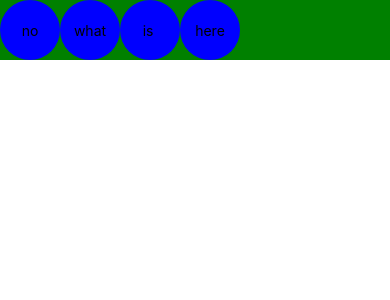
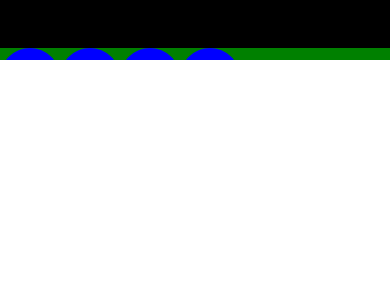
Before and after one commit to Stil87/group_up_package, a React Native app: screen / in a window 390 px wide. Shown: the top 300 px of the page. Built offline with nearby package versions, Linux system fonts and the light colour scheme.

Commit message:
animation works

```diff
--- a/App.tsx
+++ b/App.tsx
@@ -8,9 +8,9 @@
  * @format
  */
 
-import { isTemplateElement } from '@babel/types';
-import React, { ReactComponentElement, useState } from 'react';
-import SourceList from './components/Grouper'
+import {isTemplateElement} from '@babel/types';
+import React, {ReactComponentElement, useState} from 'react';
+import {SourceList, TargetList, Grouper} from './components/Grouper';
 import {
   SafeAreaView,
   StyleSheet,
@@ -38,33 +38,41 @@ import {
   ReloadInstructions,
 } from 'react-native/Libraries/NewAppScreen';
 
-interface CustomListItem { title: string, id: number }
-interface ClonePosition { x: number, y: number }
+interface CustomListItem {
+  title: string;
+  id: number;
+}
+interface ClonePosition {
+  x: number;
+  y: number;
+}
 
 const Data: CustomListItem[] = [
-  { title: "hello", id: 1 },
-  { title: "bye", id: 2 },
-  { title: "love", id: 3 },
-  { title: "Donald", id: 4 },
-]
+  {title: 'hello', id: 1},
+  {title: 'bye', id: 2},
+  {title: 'love', id: 3},
+  {title: 'Donald', id: 4},
+];
 
 let ScreenHeight = Dimensions.get("window").height;
 
-const initialElem: React.DetailedReactHTMLElement<{ style: any }, any>[] = []
+const initialElem: React.DetailedReactHTMLElement<{style: any}, any>[] = [];
 
 const testDate: Array<{}> = [
-  { title: "no", id: 6 },
-  { title: "what", id: 7 },
-  { title: "is ", id: 8 },
-  { title: "here", id: 9 },
-]
-
-
-
-
-
-
-
+  {title: 'Andrew', id: 1},
+  {title: 'Berta', id: 2},
+  {title: 'leo', id: 3},
+  {title: 'jo cock', id: 4},
+  /*
+  {title: 'steve', id: 5},
+  {title: 'inna', id: 6},
+  {title: 'till', id: 7},
+  {title: 'tobi', id: 8},
+  {title: 'no', id: 6},
+  {title: 'what', id: 7},
+  {title: 'is ', id: 8},
+  {title: 'here', id: 9}, */
+];
 
 /*
 const getItemPosition = (item:) =>{
@@ -73,198 +81,193 @@ const getItemPosition = (item:) =>{
 }
 */
 interface AppState {
-  point: Animated.ValueXY,
-  flightY: Animated.Value,
-  draggingIndex: number,
-  currentItem: CustomListItem,
-  hidden: boolean,
-  dragging: boolean,
-  DataTwo: CustomListItem[]
-  DataThree: CustomListItem[]
-
-
-
-
+  point: Animated.ValueXY;
+  flightY: Animated.Value;
+  draggingIndex: number;
+  currentItem: CustomListItem;
+  hidden: boolean;
+  dragging: boolean;
+  DataTwo: CustomListItem[];
+  DataThree: CustomListItem[];
 }
 
 // const grouper = new Grouper({sourceList: testDate}); ///_____-------------------
 
 class App extends React.Component {
-
-
   state: AppState = {
     point: new Animated.ValueXY(),
     flightY: new Animated.Value(0),
 
-    currentItem: { title: 'hello', id: 1 },
+    currentItem: {title: 'hello', id: 1},
     draggingIndex: -1,
     hidden: true,
     dragging: false,
     DataTwo: [
-      { title: "Andrew", id: 1 },
-      { title: "Berta", id: 2 },
-      { title: "leo", id: 3 },
-      { title: "jo cock", id: 4 },
-      { title: "steve", id: 5 },
-      { title: "inna", id: 6 },
-      { title: "till", id: 7 },
-      { title: "tobi", id: 8 },
+      {title: 'Andrew', id: 1},
+      {title: 'Berta', id: 2},
+      {title: 'leo', id: 3},
+      {title: 'jo cock', id: 4},
+      {title: 'steve', id: 5},
+      {title: 'inna', id: 6},
+      {title: 'till', id: 7},
+      {title: 'tobi', id: 8},
+    ],
+    DataThree: [{title: 'Andrew', id: 1}],
+  };
 
-    ],
-    DataThree: [{ title: "Andrew", id: 1 }]
-
-  }
-
-  _panResponder: PanResponderInstance
-  Flight = new Animated.ValueXY()
+  _panResponder: PanResponderInstance;
+  Flight = new Animated.ValueXY();
   scrollOffSet = 0;
-  flatListLayoutOffset = 0
-  listItemHeight = 0
-  listItemWidth = 0
+  flatListLayoutOffset = 0;
+  listItemHeight = 0;
+  listItemWidth = 0;
   currentIndex = -1;
 
   // size = new Animated.Value()
 
   constructor(props: {} | Readonly<{}>) {
-    super(props)
+    super(props);
 
     this._panResponder = PanResponder.create({
       // Ask to be the responder:
       onStartShouldSetPanResponder: (evt, gestureState) => true,
-      onStartShouldSetPanResponderCapture: (evt, gestureState) =>
-        true,
+      onStartShouldSetPanResponderCapture: (evt, gestureState) => true,
       onMoveShouldSetPanResponder: (evt, gestureState) => true,
-      onMoveShouldSetPanResponderCapture: (evt, gestureState) =>
-        true,
+      onMoveShouldSetPanResponderCapture: (evt, gestureState) => true,
 
       onPanResponderGrant: (evt, gestureState) => {
-        console.log(this.listItemHeight, 'itemheight')
-        this.setState({ hidden: false })
-        this.setState({ dragging: true })
-        this.currentIndex = this.xToIndex(gestureState.x0)
-        this.setState({ draggingIndex: this.currentIndex })
+        console.log(this.listItemHeight, 'itemheight');
+        this.setState({hidden: false});
+        this.setState({dragging: true});
+        this.currentIndex = this.xToIndex(gestureState.x0);
+        this.setState({draggingIndex: this.currentIndex});
 
         // console.log(this.currentIndex, 'current Index')
-        this.setState({ currentItem: this.state.DataTwo[this.currentIndex] })
+        this.setState({currentItem: this.state.DataTwo[this.currentIndex]});
         // console.log(gestureState.x0, 'Gesture x0 mouse exact')
         // console.log(gestureState.y0, 'Gesture y0 mouse exact')
         // console.log(this.currentIndex, 'current Item')
         // console.log(this.currentIndex, 'current Item')
 
-        Animated.event([{
+        Animated.event(
+          [
+            {
               y: this.state.point.y,
-          x: this.state.point.x
-        }], { useNativeDriver: false })({
+              x: this.state.point.x,
+            },
+          ],
+          {useNativeDriver: false},
+        )({
           y: gestureState.y0 - this.listItemHeight / 2,
 
-          x: gestureState.x0 - this.listItemWidth / 2
-        })
+          x: gestureState.x0 - this.listItemWidth / 2,
+        });
 
         // The gesture has started. Show visual feedback so the user knows
         // what is happening!
         // gestureState.d{x,y} will be set to zero now
       },
       onPanResponderMove: (evt, gestureState) => {
-        Animated.event([{
+        Animated.event(
+          [
+            {
               y: this.state.point.y,
-          x: this.state.point.x
-        }], { useNativeDriver: false })({
+              x: this.state.point.x,
+            },
+          ],
+          {useNativeDriver: false},
+        )({
           y: gestureState.moveY - this.listItemHeight / 2,
 
-          x: gestureState.moveX - this.listItemWidth / 2
-        })
+          x: gestureState.moveX - this.listItemWidth / 2,
+        });
 
-        console.log(gestureState.moveY, 'gesture State Release')
+        console.log(gestureState.moveY, 'gesture State Release');
         // console.log(gestureState.x0, 'hello')
         // The most recent move distance is gestureState.move{X,Y}
         // The accumulated gesture distance since becoming responder is
         // gestureState.d{x,y}
       },
-      onPanResponderTerminationRequest: (evt, gestureState) =>
-        false,
+      onPanResponderTerminationRequest: (evt, gestureState) => false,
       onPanResponderRelease: (evt, gestureState) => {
         // The user has released all touches while this view is the
         // responder. This typically means a gesture has succeeded
         // console.log(gestureState.x0)
-        console.log(this.state.DataThree, 'datathree')
-        const currentItemSave = this.state.DataTwo[this.currentIndex]
-        console.log(currentItemSave, 'CURRENTITEMSAVE')
-        Animated.timing(this.state.point.y, { toValue: -300, duration: 1500, useNativeDriver: false }).start(() => {
-          this.setState({ DataThree: [...this.state.DataThree, currentItemSave] })
-          console.log(this.state.DataThree, 'datathreeAFter')
-        })
-        const myArray = this.state.DataTwo
+        console.log(this.state.DataThree, 'datathree');
+        const currentItemSave = this.state.DataTwo[this.currentIndex];
+        console.log(currentItemSave, 'CURRENTITEMSAVE');
+        Animated.timing(this.state.point.y, {
+          toValue: -300,
+          duration: 1500,
+          useNativeDriver: false,
+        }).start(() => {
+          this.setState({
+            DataThree: [...this.state.DataThree, currentItemSave],
+          });
+          console.log(this.state.DataThree, 'datathreeAFter');
+        });
+        const myArray = this.state.DataTwo;
 
         if (this.currentIndex > -1) {
           myArray.splice(this.currentIndex, 1);
         }
-        this.setState({ DataTwo: myArray, draggingIndex: -1 })
+        this.setState({DataTwo: myArray, draggingIndex: -1});
       },
       onPanResponderTerminate: (evt, gestureState) => {
         // Another component has become the responder, so this gesture
         // should be cancelled
-
       },
       onShouldBlockNativeResponder: (evt, gestureState) => {
         // Returns whether this component should block native components from becoming the JS
         // responder. Returns true by default. Is currently only supported on android.
         return true;
-      }
-    })
+      },
+    });
   }
 
-
-
-  xToIndex = (x: number) => Math.floor((this.scrollOffSet + x - this.flatListLayoutOffset) / this.listItemWidth)
-
-
-
+  xToIndex = (x: number) =>
+    Math.floor(
+      (this.scrollOffSet + x - this.flatListLayoutOffset) / this.listItemWidth,
+    );
 
   render() {
-    const { DataTwo, dragging, hidden, draggingIndex } = this.state;
+    const {DataTwo, dragging, hidden, draggingIndex} = this.state;
 
-    const getListItem = ({ item }: any, index: number) =>
-      (
+    const getListItem = ({item}: any, index: number) => (
       <View
-          onLayout={e => {
-            this.listItemHeight = e.nativeEvent.layout.height
-            this.listItemWidth = e.nativeEvent.layout.width
+        onLayout={(e) => {
+          this.listItemHeight = e.nativeEvent.layout.height;
+          this.listItemWidth = e.nativeEvent.layout.width;
         }}
         {...this._panResponder.panHandlers}
-
-
-          style={[styles.listItemContainerStyle,
-          { opacity: draggingIndex === index ? 0 : 1 }
+        style={[
+          styles.listItemContainerStyle,
+          {opacity: draggingIndex === index ? 0 : 1},
         ]}
         // {...console.log(item.title)}
       >
-          <View
-          >
+        <View>
           <Text style={styles.listItemTextStyle}>{item.title}</Text>
         </View>
       </View>
-
-      )
-
+    );
 
     return (
-
       <SafeAreaView>
-
         <View
-          style={{ height: "100%", flexDirection: "column", justifyContent: "flex-end" ,position:"relative"}}
-        >
-
-
-
+          style={{
+            height: '100%',
+            flexDirection: 'column',
+            justifyContent: 'flex-end',
+            position: 'relative',
+          }}>
+          <Grouper>
+            <TargetList></TargetList>
+            <View style={{backgroundColor:"black", height: "80%"}}></View>
             <SourceList
-
-              sourceList={testDate}
-              horizontal={true}
-              // styles={}
-              ></SourceList>
-
-
+              sourceListProp={testDate}
+              horizontal={true}></SourceList>
+          </Grouper>
 
           {/*  <FlatList
           horizontal
@@ -300,17 +303,9 @@ class App extends React.Component {
  */}
         </View>
       </SafeAreaView>
-
     );
   }
-};
-
-
-
-
-
-
-
+}
 
 const styles = StyleSheet.create({
   listItemContainerStyle: {
@@ -321,13 +316,11 @@ const styles = StyleSheet.create({
     justifyContent: "center",
     alignItems: "center",
     margin: 0,
-
   },
   listItemTextStyle: {
     fontSize: 15,
-    color: "white"
-
-  }
+    color: 'white',
+  },
 });
 
 export default App;
--- a/components/Grouper.tsx
+++ b/components/Grouper.tsx
@@ -1,143 +1,74 @@
-import React, { useState, useRef } from "react";
-import { Animated, Dimensions, FlatList, PanResponder, PanResponderInstance, PointPropType, SafeAreaView, Text, View } from "react-native";
+import React, { useState, useRef, useEffect } from 'react';
+import {
+  Animated,
+  Dimensions,
+  FlatList,
+  PanResponder,
+  PanResponderInstance,
+  PointPropType,
+  SafeAreaView,
+  Text,
+  View,
+} from 'react-native';
 
+/*
 
-
-
-const Grouper = () => {
-
-
+const grouper = (newList, setTargetList ) => {
+  setTargetList(newList);
+  TargetList(newList, ()=>)
 }
 
-const SourceList = (props: any) => {
-  const { sourceList, horizontal, styles } = props
+const GlobalTargetList = []
 
+ */
 
-  const [currentItem, setcurrentItem] = useState({})
-  const [hidden, sethidden] = useState(true)
-  const [gestureStateY, setgestureStateY] = useState(0)
+const Grouper = (props) => {
+  const [targetListGrouper, setTargetListGrouper] = useState([]);
+  const [targetListLocationProp, settargetListLocation] = useState(0);
+  const source = props.children[2];
+  const middle = props.children[1];
+  const target = props.children[0];
+  const sendItems = (item) => {
+    setTargetListGrouper((list) => [...list, item]);
+  };
+  const sendLocation = (x) => {
+    settargetListLocation(x);
+  };
 
- let animatedItemPoint = useRef(new Animated.ValueXY()).current
-  // const [animatedItemPoint, setanimatedItemPoint] = useState(new Animated.ValueXY())
-  let currentItemIndex=-1
-  let listItemWidth = 0
-  let listItemHeight = 0
-  let scrollOffSet = 0
-  let flatListLayoutX = 0
-  let flatListLayoutY = 0
+  return (
+    <>
+      {[
+        React.cloneElement(target, {
+          setTargetListGrouper,
+          targetListGrouper,
+          sendLocation,
+        }),
+        ,
+        React.cloneElement(middle),
+        React.cloneElement(source, {
+          sendItems,
+          settargetListLocation,
+          targetListLocationProp,
+        }),
+      ]}
+    </>
+  )
 
-  console.log( Dimensions.get('window').height)
+};
 
+const TargetList = ({ targetListGrouper, sendLocation }) => {
+  const [targetList, setTargetList] = useState(targetListGrouper);
+  let location = 0;
+  useEffect(() => {
+    setTargetList((list) => [...targetListGrouper]);
+    return () => { };
+  }, [targetListGrouper]);
 
-  // Interface Item  typeof sourceList[0]
-
-
-  const panResponder = React.useRef(
-    PanResponder.create({
-      // Ask to be the responder:
-      onStartShouldSetPanResponder: (evt, gestureState) => true,
-      onStartShouldSetPanResponderCapture: (evt, gestureState) =>
-        true,
-      onMoveShouldSetPanResponder: (evt, gestureState) => true,
-      onMoveShouldSetPanResponderCapture: (evt, gestureState) =>
-        true,
-
-      onPanResponderGrant: (evt, gestureState) => {
-        // The gesture has started. Show visual feedback so the user knows
-        // what is happening!
-        // gestureState.d{x,y} will be set to zero now
-        console.log(gestureState.y0, 'gesture state Grantt')
-        console.log(flatListLayoutY, 'flatlistLayout Y')
-        setgestureStateY(gestureState.y0)
-
-
-        // console.log(listItemWidth, 'list ITem Width layout value')
-        // console.log(xToIndex(gestureState.x0), 'gesture state Grantt X index to ')
-        sethidden(false)
-        currentItemIndex = xToIndex(gestureState.x0)
-
-        // console.log(currentItemIndex, 'here currentItemIndes')
-
-        // console.log(sourceList[currentItemIndex])
-        setcurrentItem(sourceList[currentItemIndex])
-
-        Animated.event(
-          [{
-            y: animatedItemPoint.y,
-            x: animatedItemPoint.x
-          }],
-          { useNativeDriver: false }
-        )
-          ({
-            y: gestureState.y0 -50  - listItemHeight / 2,
-            x: gestureState.x0 - listItemWidth / 2
-          })
-        // console.log(currentItem, 'here')
-        console.log(animatedItemPoint, 'animated point')
-
-      },
-      onPanResponderMove: (evt, gestureState) => {
-        // The most recent move distance is gestureState.move{X,Y}
-        // The accumulated gesture distance since becoming responder is
-        // gestureState.d{x,y}
-        Animated.event(
-          [{
-            y: animatedItemPoint.y,
-            x: animatedItemPoint.x
-          }],
-          { useNativeDriver: false }
-        )
-          ({
-            y: gestureState.moveY -50 - listItemHeight/2,
-            x: gestureState.moveX - listItemWidth/2
-          })
-
-        console.log(animatedItemPoint, 'here')
-
-      },
-      onPanResponderTerminationRequest: (evt, gestureState) =>
-        false,
-      onPanResponderRelease: (evt, gestureState) => {
-        // The user has released all touches while this view is the
-        // responder. This typically means a gesture has succeeded
-        Animated.timing(
-          animatedItemPoint.y, { toValue: -300, duration: 1000, useNativeDriver: false }
-        ).start(() => {
-          console.log('animation over')
-        })
-      },
-      onPanResponderTerminate: (evt, gestureState) => {
-        // Another component has become the responder, so this gesture
-        // should be cancelled
-      },
-      onShouldBlockNativeResponder: (evt, gestureState) => {
-        // Returns whether this component should block native components from becoming the JS
-        // responder. Returns true by default. Is currently only supported on android.
-        return true;
-      }
-    })
-  ).current;
-
-
-  const xToIndex = (x: number) => Math.floor((scrollOffSet + x - flatListLayoutX) / listItemWidth)
-
-
-
-
-  const getListItem = (item) => {
+  const getListItem = (item, index) => {
+    // console.log(item,'item from get list item')
 
     return (
       <View
-        onLayout={e => {
-
-          listItemWidth = e.nativeEvent.layout.width
-          listItemHeight = e.nativeEvent.layout.height
-
-          console.log(listItemHeight, listItemWidth)
-
-        }}
-        {...panResponder.panHandlers}
-
         style={{
           height: 60,
           width: 60,
@@ -146,67 +77,249 @@ const SourceList = (props: any) => {
           justifyContent: "center",
           alignItems: "center",
           margin: 0,
-        }}
-
-      >
-
+        }}>
         <Text>{item.title}</Text>
       </View>
     )
 
-  }
+  };
+
   return (
-
     <>
       <FlatList
-        data={sourceList}
-        renderItem={({ item }) => getListItem(item)}
-        keyExtractor={item => item.id + ''}
-        horizontal={horizontal}
-        style={{ flexGrow: 0, backgroundColor: "green" }}
+        horizontal
+        data={targetList}
+        renderItem={({ item, index }) => {
+          return getListItem(item, index);
+        }}
+        keyExtractor={(index) => index + 'Ab'}
+        style={{ flexGrow: 0, backgroundColor: 'yellow' }}
+        scrollEventThrottle={16}
+        onLayout={(e) => {
+          sendLocation(e.nativeEvent.layout.y);
+        }}
+      />
+    </>
+  );
+}
 
 
-        scrollEventThrottle={16}
-        onScroll={e => scrollOffSet = e.nativeEvent.contentOffset.x}
-        onLayout={e => {
-          flatListLayoutX = e.nativeEvent.layout.x
-          flatListLayoutY = e.nativeEvent.layout.y
-        }}
-      >
-      </FlatList>
+const SourceList = (props: any) => {
+  const {
+    sourceListProp,
+    horizontal,
+    styles,
+    sendItems,
+    targetListLocationProp,
+  } = props;
+
+  const [sourceList, setsourceList] = useState(sourceListProp);
+  const [targetListLocation, settargetListLocation] = useState(
+    targetListLocationProp,
+  );
+  const [sourceListLocation, setSourceListLocation] = useState(0);
+
+  useEffect(() => {
+    settargetListLocation(targetListLocationProp);
+    return () => { };
+  }, [targetListLocationProp])
 
 
-      { !hidden && <Animated.View
-      {...console.log(animatedItemPoint.getLayout().top,  'top in flat list')}
+  const [currentItem, setcurrentItem] = useState({});
+  const [hidden, sethidden] = useState(true);
+  const [draggingIndex, setdraggingIndex] = useState(-1);
+
+  let animatedItemPoint = useRef(new Animated.ValueXY()).current;
+  // const [animatedItemPoint, setanimatedItemPoint] = useState(new Animated.ValueXY())
+  let currentItemIndex = -1;
+  let listItemWidth = 0;
+  let listItemHeight = 0;
+  let scrollOffSet = 0;
+  let flatListLayoutX = 0;
+  let flatListLayoutY = 0;
+  let counter = 0
+
+  // console.log(Dimensions.get('window').height)
+
+  const panResponder = React.useRef(
+    PanResponder.create({
+      // Ask to be the responder:
+      onStartShouldSetPanResponder: (evt, gestureState) => true,
+      onStartShouldSetPanResponderCapture: (evt, gestureState) => true,
+      onMoveShouldSetPanResponder: (evt, gestureState) => true,
+      onMoveShouldSetPanResponderCapture: (evt, gestureState) => true,
+
+      onPanResponderGrant: (evt, gestureState) => {
+        // The gesture has started. Show visual feedback so the user knows
+        // what is happening!
+        // gestureState.d{x,y} will be set to zero now
+
+        // console.log(listItemWidth, 'list ITem Width layout value')
+        // console.log(xToIndex(gestureState.x0), 'gesture state Grantt X index to ')
+        sethidden(false);
+        currentItemIndex = xToIndex(gestureState.x0);
+        setdraggingIndex(currentItemIndex)
+
+
+        setcurrentItem(sourceList[currentItemIndex]);
+
+        Animated.event(
+          [
+            {
+              y: animatedItemPoint.y,
+              x: animatedItemPoint.x,
+            },
+          ],
+          { useNativeDriver: false },
+        )({
+          y: gestureState.y0 - 50 - listItemHeight / 2,
+          x: gestureState.x0 - listItemWidth / 2,
+        });
+      },
+      onPanResponderMove: (evt, gestureState) => {
+        // The most recent move distance is gestureState.move{X,Y}
+        // The accumulated gesture distance since becoming responder is
+        // gestureState.d{x,y}
+        Animated.event(
+          [
+            {
+              y: animatedItemPoint.y,
+              x: animatedItemPoint.x,
+            },
+          ],
+          { useNativeDriver: false },
+        )({
+          y: gestureState.moveY - 50 - listItemHeight / 2,
+          x: gestureState.moveX - listItemWidth / 2,
+        });
+
+        console.log(evt.nativeEvent.timestamp, 'here')
+        console.log(animatedItemPoint.getLayout().left, 'animated layout y release')
+
+
+      },
+      onPanResponderTerminationRequest: (evt, gestureState) => false,
+      onPanResponderRelease: (evt, gestureState) => {
+        // The user has released all touches while this view is the
+        // responder. This typically means a gesture has succeeded
+        console.log(gestureState.dy, 'Release velocity');
+
+        const currentItem = sourceList[currentItemIndex];
+
+
+
+        Animated.decay(animatedItemPoint, {
+          /*   toValue: sourceListLocation +60 - targetListLocation ,
+           duration: 1000, */
+
+          useNativeDriver: false,
+          velocity: { x: gestureState.vx, y: gestureState.vy },
+          deceleration: 0.996,
+        }).start(() => {
+          Animated.timing(animatedItemPoint, {
+            toValue: { y: sourceListLocation + 40 - targetListLocation, x: counter * listItemWidth },
+            duration: 500,
+            useNativeDriver: false,
+          }).start(() => {
+            console.log('animation over------------------');
+            sendItems(currentItem);
+            sethidden(true);
+            counter++;
+
+
+          });
+        });
+
+        console.log('after Animation should get to here')
+
+        const newSourceList = sourceList;
+        if (currentItemIndex > -1) {
+          newSourceList.splice(draggingIndex, 1);
+        }
+        setsourceList(newSourceList);
+        setdraggingIndex(-1);
+
+
+      },
+      onPanResponderTerminate: (evt, gestureState) => {
+        // Another component has become the responder, so this gesture
+        // should be cancelledr
+      },
+      onShouldBlockNativeResponder: (evt, gestureState) => {
+        // Returns whether this component should block native components from becoming the JS
+        // responder. Returns true by default. Is currently only supported on android.
+        return true;
+      },
+    }),
+  ).current;
+
+  const xToIndex = (x: number) =>
+    Math.floor((scrollOffSet + x - flatListLayoutX) / listItemWidth);
+
+  const getListItem = (item, index) => {
+    return (
+      <View
+        onLayout={(e) => {
+          listItemWidth = e.nativeEvent.layout.width;
+          listItemHeight = e.nativeEvent.layout.height;
+
+          // console.log(listItemHeight, listItemWidth)
+        }}
+        {...panResponder.panHandlers}
         style={{
-        top:animatedItemPoint.getLayout().top,
-        left: animatedItemPoint.getLayout().left, zIndex: 2, position: "absolute",
+          opacity: draggingIndex === index ? 0 : 1,
           height: 60,
           width: 60,
           borderRadius: 50,
           backgroundColor: "blue",
+          justifyContent: "center",
+          alignItems: "center",
+          margin: 0,
+        }}>
+        <Text>{item.title}</Text>
+      </View>
+    )
+
+  };
+  return (
+    <>
+      <FlatList
+        data={sourceList}
+        renderItem={({ item, index }) => getListItem(item, index)}
+        keyExtractor={(item) => item + ''}
+        horizontal={horizontal}
+        style={{ flexGrow: 0, backgroundColor: 'green' }}
+        scrollEventThrottle={16}
+        onScroll={e => scrollOffSet = e.nativeEvent.contentOffset.x}
+        onLayout={(e) => {
+          console.log(e.nativeEvent.layout.y, '---------sourceList----------');
+          setSourceListLocation(e.nativeEvent.layout.y);
+          flatListLayoutX = e.nativeEvent.layout.x;
+          flatListLayoutY = e.nativeEvent.layout.y;
+        }}
+      />
+
+      {!hidden && (
+        <Animated.View
+
+
+          style={{
+            top: animatedItemPoint.getLayout().top,
+            left: animatedItemPoint.getLayout().left,
+            zIndex: 2,
+            position: 'absolute',
+            height: 60,
+            width: 60,
+            borderRadius: 50,
+            backgroundColor: 'blue',
 
             margin: 0,
-      }}
-      >
+          }}>
           {getListItem(currentItem)}
-      </Animated.View>}
+        </Animated.View>
+      )}
     </>
-  )
-
-
-
-
-
+  );
 };
 
-
-
-
-
-
-
-
-
-
-export default SourceList;
+export { SourceList, TargetList, Grouper };
```
Lines whose indentation alone changed are shown as unchanged.
